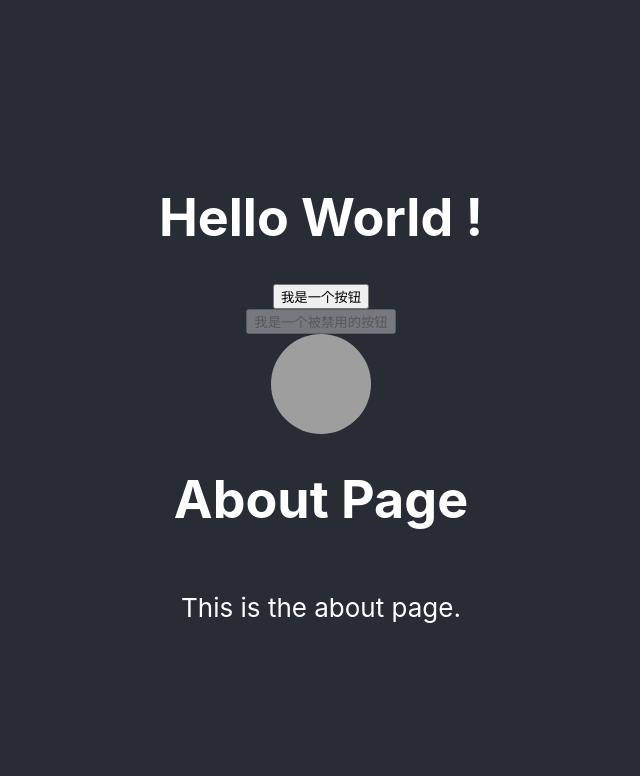
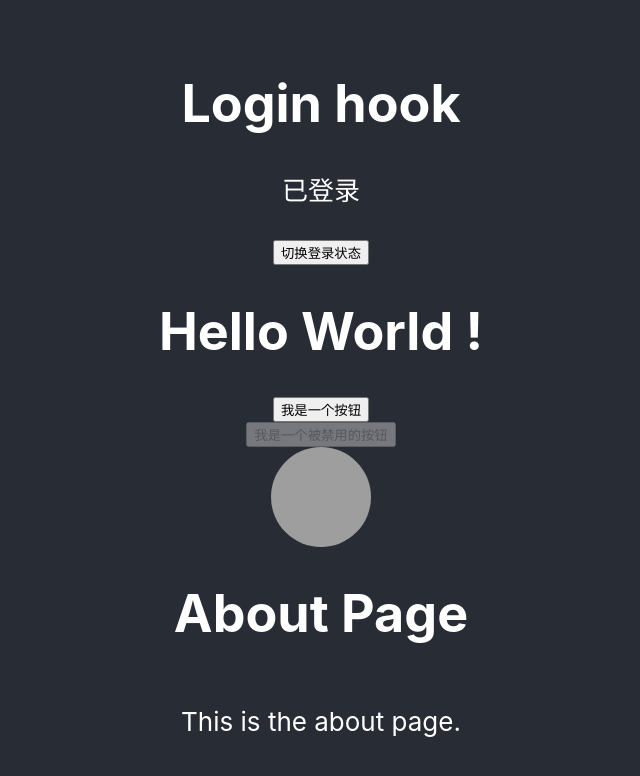
Before and after one commit to jianronglu/my_react_app, a React (Create React App) app: page / in a window 1280 px wide. Shown: the top 776 px of the page, without its empty margins (319-959 px from the left). Built offline with nearby package versions, Linux system fonts and the light colour scheme; grey boxes are pictures that could not be loaded.

Commit message:
login hook

```diff
--- a/src/App.css
+++ b/src/App.css
@@ -1,5 +1,7 @@
 .App {
   text-align: center;
+  background-color: #282c34;
+  color: white;
 }
 
 .App-logo {
@@ -32,6 +34,7 @@
   from {
     transform: rotate(0deg);
   }
+
   to {
     transform: rotate(360deg);
   }
--- a/src/App.tsx
+++ b/src/App.tsx
@@ -1,10 +1,11 @@
-import React from 'react';
+import React, { useState } from 'react';
 import './App.css';
 
 function App() {
   return (
-    <div className="App" style={{ backgroundColor: 'red', color: 'white' }}>
+    <div className="App">
       <header className="App-header">
+        <LoginView />
         <Welcome />
         <MyButton title="我是一个按钮" />
         <MyButtonDisabled title="我是一个被禁用的按钮" disabled={true} />
@@ -56,7 +57,16 @@ function AboutPage() {//空标签-使用Fragment包裹-减少标签层级
   );
 }
 
+function LoginView() {
+  const [isLogin, setIsLogin] = useState(true);
 
-
+  return (
+    <div>
+      <h1>Login hook </h1>
+      {isLogin ? <p>已登录</p> : <p>未登录</p>}
+      <button onClick={() => setIsLogin(!isLogin)}>切换登录状态</button>
+    </div>
+  );
+}
 
 export default App;
```
